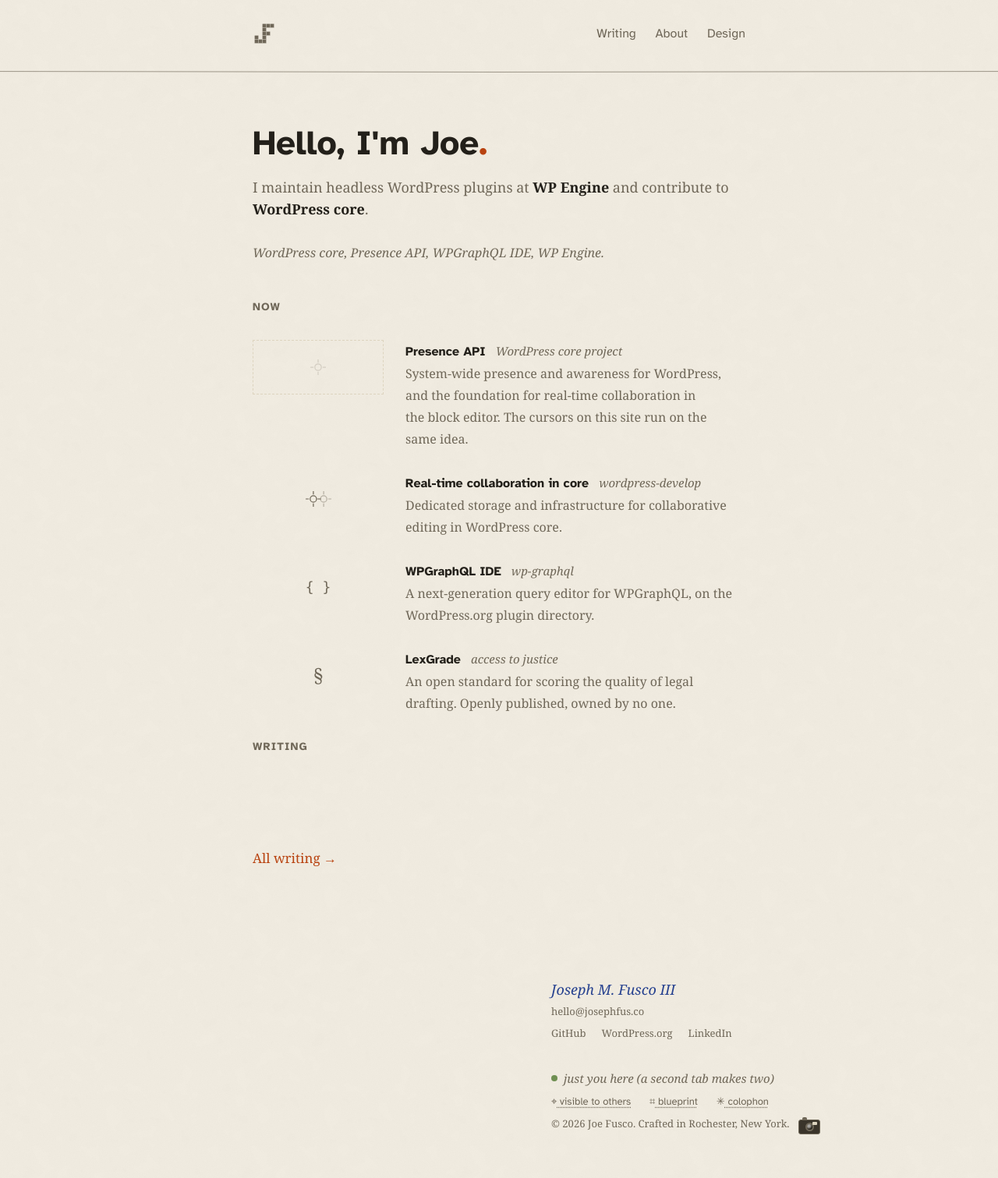
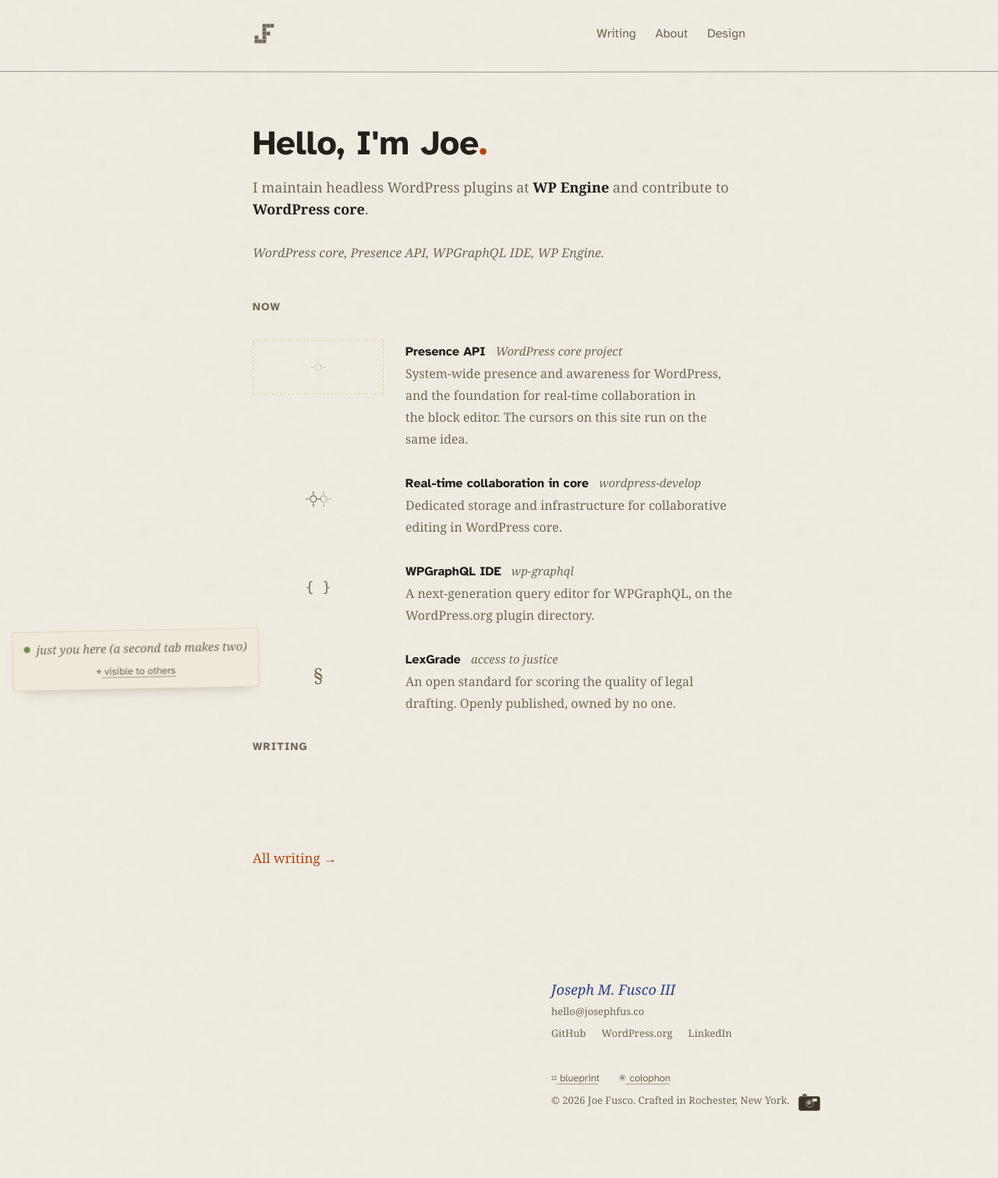
Before and after one commit to josephfusco/josephfusco.github.io, a Jekyll site: the page built from index.html, in a window 1280 px wide. Shown: the whole page at 78% size. Built offline with Jekyll 4.4.1, drawn with Linux system fonts in a browser that asks for light colours; after the commit the page ends 1481 px from its top, so only the background shows below that.

Commit message:
Presence pins to the page as a field note
The census chip and the visibility toggle are live information
about who is on the wire, not letter housekeeping, so they leave
the footer for a field note: a slip of the same stationery as the
colophon, pinned to the page's quiet bottom-left corner, tilted
the same degree, visible at all times instead of buried at the
bottom. The footer close keeps only what describes the artifact.
The blueprint systems panel steps up a shelf to share the corner.

Co-Authored-By: Claude Fable 5 <noreply@anthropic.com>
Claude-Session: https://claude.ai/code/session_019vAcPMvpcgUVRcyZCqV9hM

```diff
--- a/_includes/footer.html
+++ b/_includes/footer.html
@@ -6,9 +6,7 @@
 		<p class="signature-contacts">
 			{% for account in site.accounts %}<a href="{{ account.url }}">{{ account.name }}</a>{% endfor %}
 		</p>
-		<p class="footer-status"><span class="status"><span class="presence-dot" aria-hidden="true"></span> <span data-presence-count>just you here</span></span></p>
 		<p class="footer-tools">
-			<button class="presence-toggle" aria-pressed="false" commandfor="main" command="--presence" hidden><span class="tool-glyph">⌖</span> visible to others</button>
 			<button class="blueprint-toggle" aria-pressed="false" title="See the schematics" commandfor="main" command="--blueprint" hidden><span class="tool-glyph">⌗</span> blueprint</button>
 			<button class="colophon-toggle" popovertarget="colophon"><span class="tool-glyph">✳</span> colophon</button>
 		</p>
@@ -25,4 +23,8 @@
 		</div>
 	</div>
 </footer>
+<div class="field-note">
+	<span class="status"><span class="presence-dot" aria-hidden="true"></span> <span data-presence-count>just you here</span></span>
+	<button class="presence-toggle" aria-pressed="false" commandfor="main" command="--presence" hidden><span class="tool-glyph">⌖</span> visible to others</button>
+</div>
 <script src="{{ '/assets/js/presence.js' | relative_url }}" defer></script>
--- a/assets/css/redesign.css
+++ b/assets/css/redesign.css
@@ -292,7 +292,7 @@ section.block > h2 {
 /* ---- Life layer: motifs recycled from codepen.io/fusco ---- */
 
 /* Hero kicker: face + presence (the iMessage typing pen, all grown up) */
-.site-footer .status {
+.field-note .status {
   display: inline-flex;
   align-items: center;
   gap: 0.5rem;
@@ -853,7 +853,7 @@ body { line-height: var(--lh); }
 /* Hero */
 .hero { padding: var(--lh) 0 0; }
 
-.site-footer .status {
+.field-note .status {
   font-family: inherit;
   font-style: italic;
   font-size: 0.9375rem;
@@ -1294,9 +1294,31 @@ body {
 }
 .signature-contacts a:hover { color: var(--accent); }
 
-/* Status and tools each take their own short line on the right rail */
-.footer-status { margin: var(--lh) 0 0; line-height: var(--lh); }
-.footer-tools { margin: 0; line-height: var(--lh); }
+/* Tools take one short line above the fineprint */
+.footer-tools { margin: var(--lh) 0 0; line-height: var(--lh); }
+
+/* The field note: live presence pinned to the page's quiet corner,
+   a slip of the same stationery as the colophon */
+.field-note {
+  position: fixed;
+  bottom: 1rem;
+  left: 1rem;
+  z-index: 250;
+  display: flex;
+  flex-direction: column;
+  gap: 0.125rem;
+  background: var(--card);
+  border: 1px solid var(--border);
+  border-radius: 3px;
+  padding: 0.5rem 0.875rem;
+  rotate: -1.1deg;
+  box-shadow: 0 8px 18px -14px rgba(35, 28, 18, 0.5);
+}
+.field-note .presence-toggle { margin-right: 0; }
+html[data-blueprint] .blueprint-systems { bottom: 6rem; }
+@media print {
+  .field-note { display: none; }
+}
 
 /* Fineprint closes the page, small and quiet, under the signature block */
 .site-footer .fineprint { margin-top: 0; font-size: 0.8125rem; }
```
